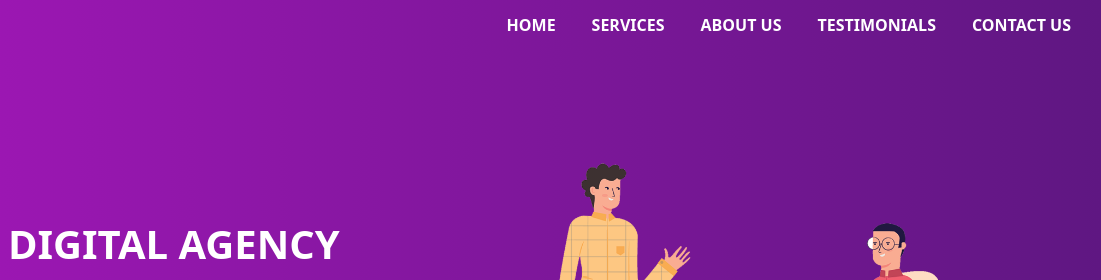
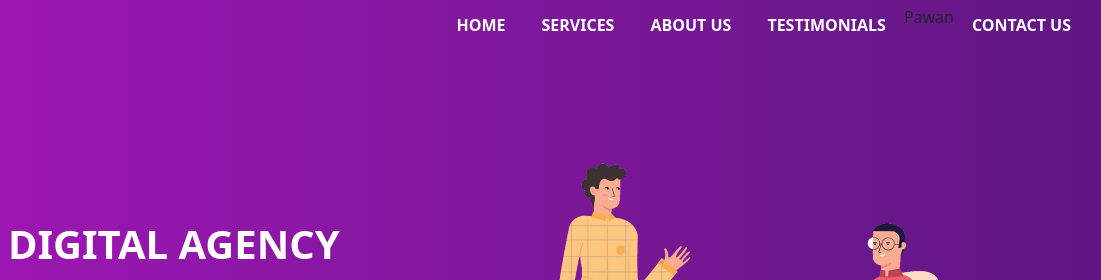
Before and after one commit to lovelyp2001/My-first-project-on-Bootstrap, a plain HTML site: page practice.html in a window 1280 px wide. Shown: the top 280 px of the page, 179-1280 px from the left. Drawn offline with nearby package versions, Linux system fonts and the light colour scheme.

Commit message:
Pawan second commit

```diff
--- a/practice.html
+++ b/practice.html
@@ -31,7 +31,7 @@
                             <li class="nav-item ">
                                 <a class="nav-link " href="# ">TESTIMONIALS</a>
                             </li>
-
+                            Pawan
                             <li class="nav-item ">
                                 <a class="nav-link " href="# ">CONTACT US</a>
                             </li>
```
